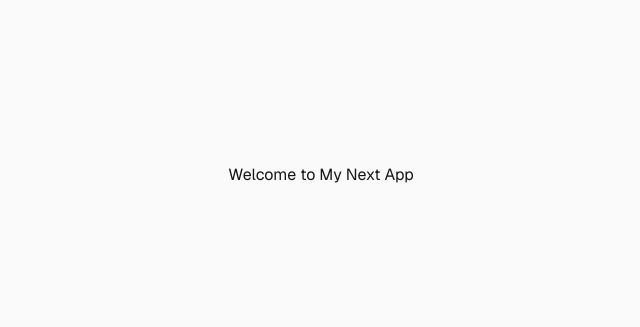
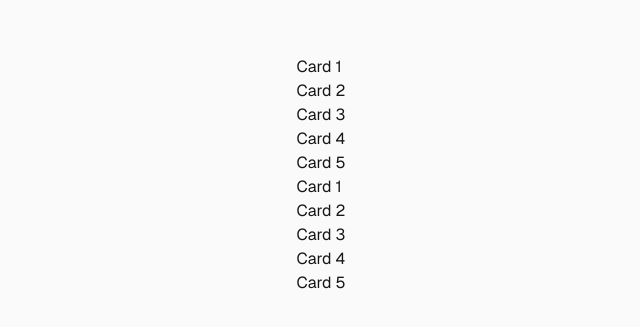
Before and after one commit to Fahad-Javed20/my-next-app-38, a Next.js app: page / in a window 1280 px wide. Shown: the part 225-552 px from the top of the page, without its empty margins (319-959 px from the left). Built offline with nearby package versions, Linux system fonts and the light colour scheme.

Commit message:
Update page.tsx

```diff
--- a/app/page.tsx
+++ b/app/page.tsx
@@ -1,13 +1,23 @@
-import { Metadata } from 'next';
+import { Metadata } from "next";
 
 export const metadata: Metadata = {
-  title: 'My Next App',
-  description: 'This is a sample Next.js application with custom metadata.',
+  title: "My Next App",
+  description: "This is a sample Next.js application with custom metadata.",
 };
+
+const cards = ["Card 1", "Card 2", "Card 3", "Card 4", "Card 5"];
 export default function Home() {
   return (
     <div className="flex min-h-screen items-center justify-center bg-zinc-50 font-sans dark:bg-black">
-      <h1>Welcome to My Next App</h1>
+      <div className="slider">
+        <div className="slide-track">
+          {[...cards, ...cards].map((card, index) => (
+            <div className="card" key={index}>
+              {card}
+            </div>
+          ))}
+        </div>
+      </div>
     </div>
   );
 }
```
